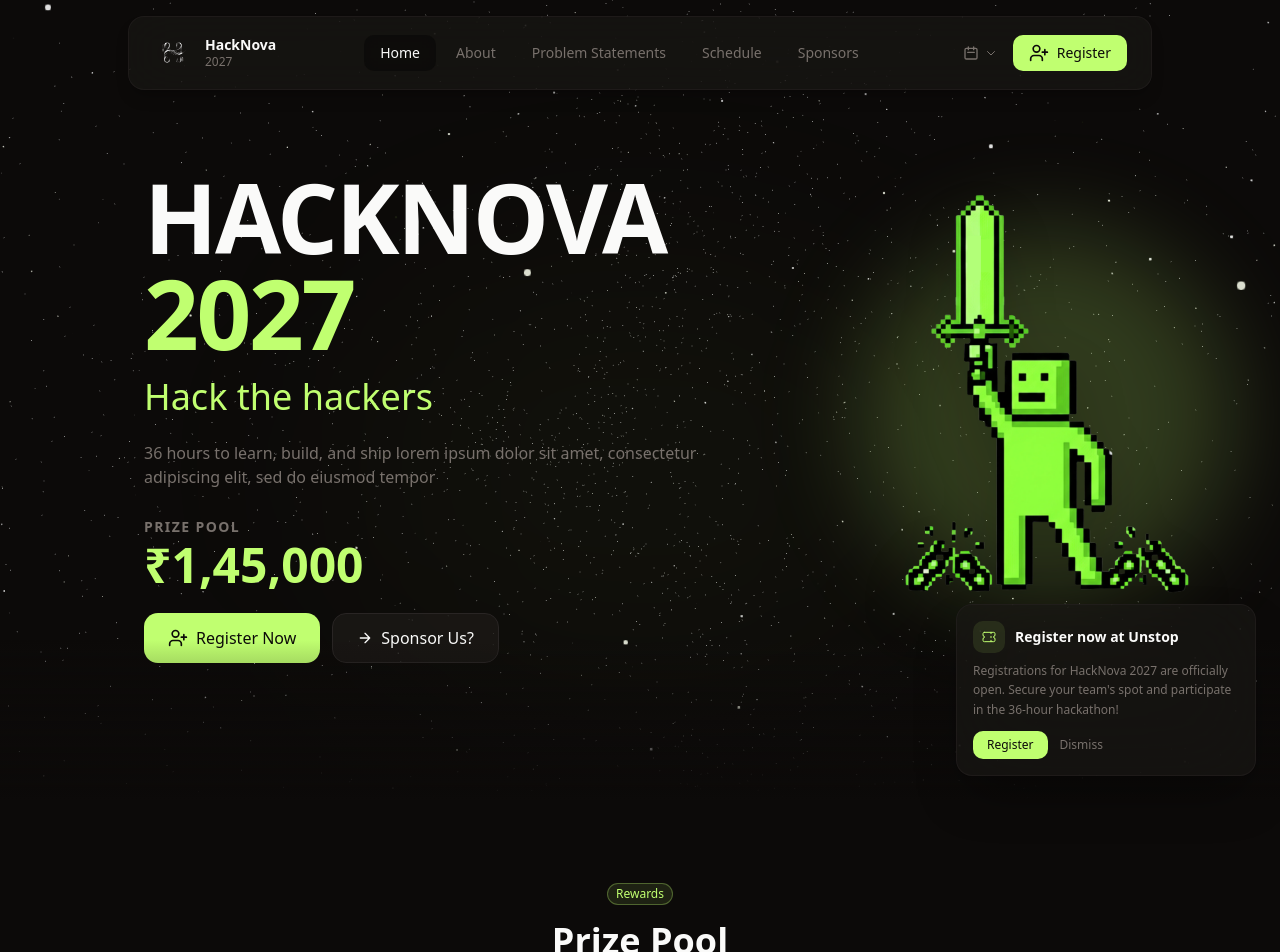
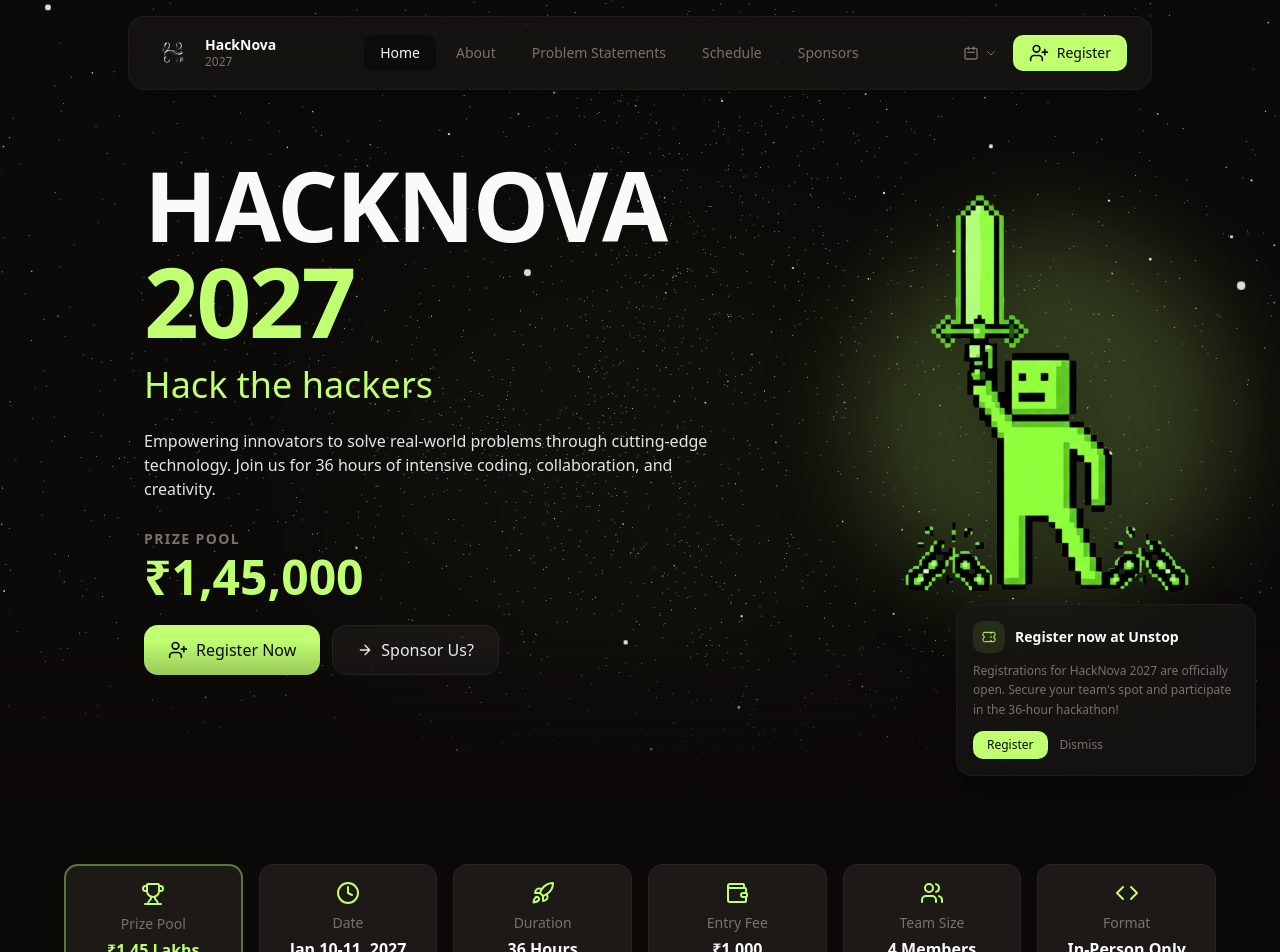
Before and after one commit to adtytiw/hacknova-2027, a Next.js app: page / in a window 1280 px wide. Shown: the top 952 px of the page. Built offline with nearby package versions, Linux system fonts and the light colour scheme.

Commit message:
changed the position of prize pool, fixed the tagline in hero section

```diff
--- a/src/app/page.tsx
+++ b/src/app/page.tsx
@@ -79,8 +79,8 @@
       <JsonLd data={orgJsonLd} />
       <Navbar />
       <Hero />
+      <KeyDetailsSection />
       <PrizesSection />
-      <KeyDetailsSection />
       <section className="bg-surface/50 pb-10 lg:pb-0">
         <div className="mx-auto grid max-w-6xl min-w-0 items-center gap-6 px-6 lg:grid-cols-[1.15fr_0.85fr]">
           <Countdown />
--- a/src/components/sections/hero.tsx
+++ b/src/components/sections/hero.tsx
@@ -4,7 +4,7 @@
 import { useEffect, useState } from "react";
 import Link from "next/link";
 import Image from "next/image";
-import { UserPlus, Trophy, Clock, Rocket, MapPin, Users, Code } from "lucide-react";
+import { UserPlus, Trophy, Clock, Rocket, Wallet, Users, Code } from "lucide-react";
 import { Background } from "@/components/animations/background";
 
 const containerVariants: Variants = {
@@ -124,9 +124,9 @@
             Hack the hackers
           </motion.p>
 
-          <motion.p variants={itemVariants} className="text-muted mx-auto mt-6 max-w-xl lg:mx-0">
-            36 hours to learn, build, and ship lorem ipsum dolor sit amet, consectetur adipiscing
-            elit, sed do eiusmod tempor
+          <motion.p variants={itemVariants} className="mx-auto mt-6 max-w-xl text-[#e7e5e4] lg:mx-0">
+            Empowering innovators to solve real-world problems through cutting-edge technology. Join
+            us for 36 hours of intensive coding, collaboration, and creativity.
           </motion.p>
 
           <PrizeCounter />
@@ -199,7 +199,7 @@
   { label: "Prize Pool", value: "₹1.45 Lakhs", icon: Trophy },
   { label: "Date", value: "Jan 10-11, 2027", icon: Clock },
   { label: "Duration", value: "36 Hours", icon: Rocket },
-  { label: "Location", value: "BVDU Campus", icon: MapPin },
+  { label: "Entry Fee", value: "₹1,000", icon: Wallet },
   { label: "Team Size", value: "4 Members", icon: Users },
   { label: "Format", value: "In-Person Only", icon: Code },
 ];
```
